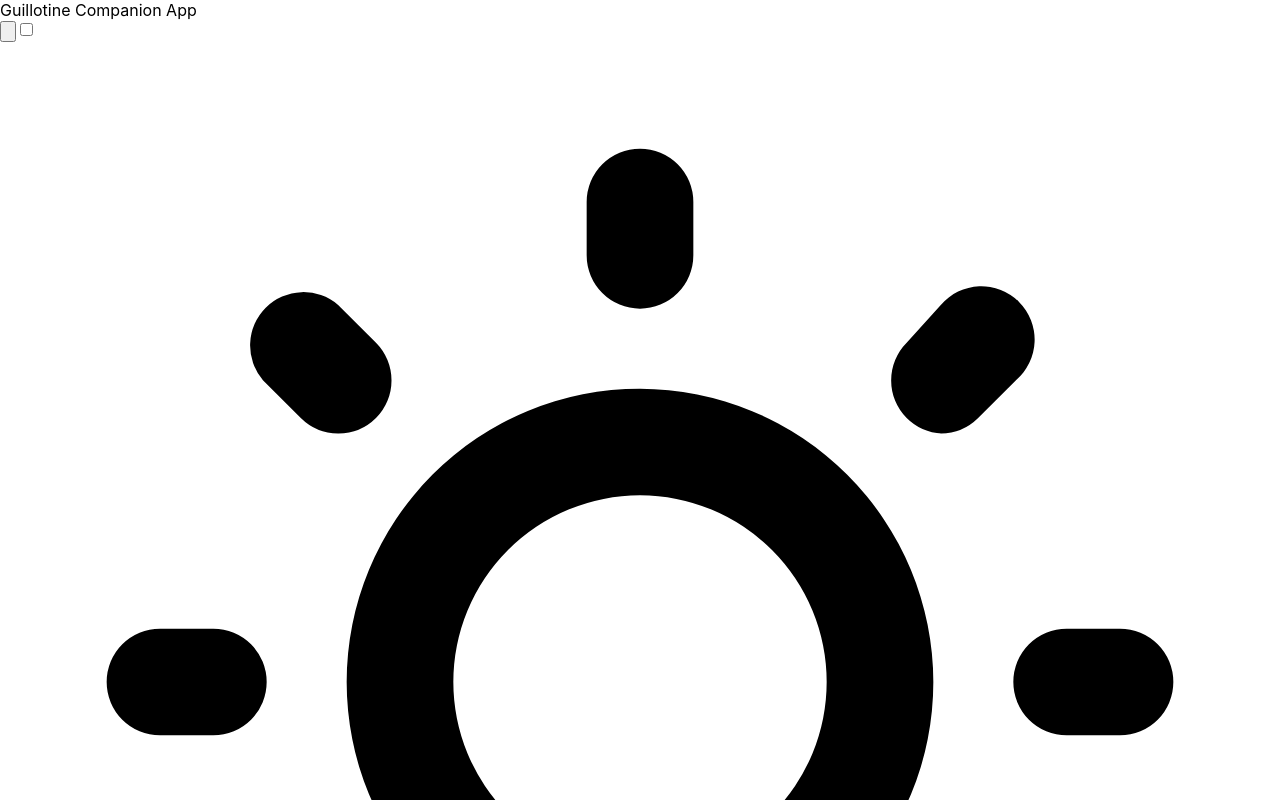
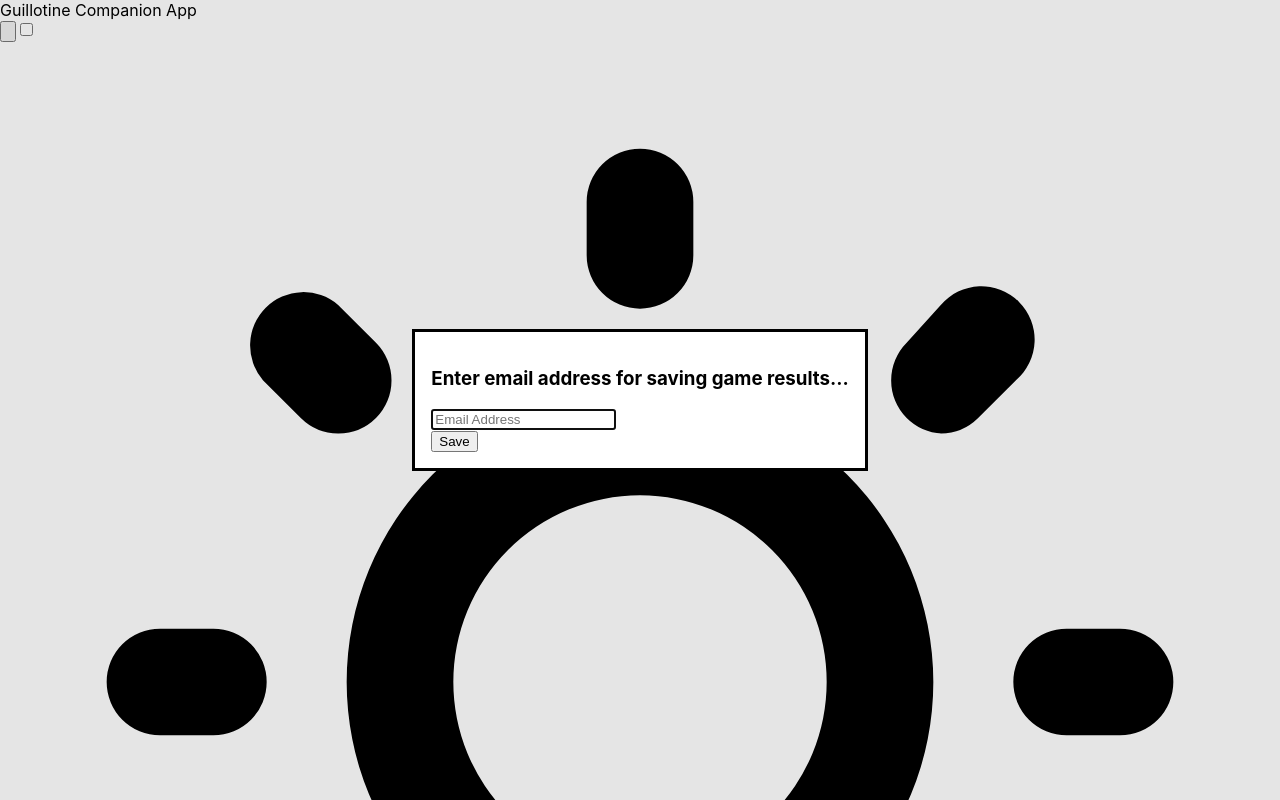
Before and after one commit to tsteelematc/tca-guillotine, a React (Create React App) app: page / in a window 1280 px wide. Shown: the top 800 px of the page. Built offline with nearby package versions, Linux system fonts and the light colour scheme; no server answers; what human-readable would draw is missing.

Commit message:
Messy demo...
But limped to it working... And working Melisa too : - )

```diff
--- a/src/App.tsx
+++ b/src/App.tsx
@@ -21,6 +21,7 @@ import {
   , getAverageGameDurationsByPlayerCount
 } from './GameResults';
 import { loadGamesFromCloud, saveGameToCloud } from './tca-cloud-api';
+import localforage from 'localforage';
 
 const App = () => {
 
@@ -34,17 +35,33 @@ const App = () => {
 
   const [darkMode, setDarkMode] = useState(false);
 
+  const [dialogEmail, setDialogEmail] = useState("");
+
+  const [cloudApiEmail, setCloudApiEmail] = useState("");
+
   useEffect(
     () => {
       const init = async () => {
 
         if (!ignore) {
-          const cloudGameResults = await loadGamesFromCloud(
-            "tsteele@madisoncollege.edu"
-            , "tca-guillotine-24s"
-          );
 
-          setGameResults(cloudGameResults);
+          const savedEmail = await localforage.getItem<string>("email") ?? "";
+
+          if (savedEmail.length > 0) {
+
+            setCloudApiEmail(savedEmail);
+            setDialogEmail(savedEmail);
+
+            const cloudGameResults = await loadGamesFromCloud(
+              savedEmail
+              , "tca-guillotine-24s"
+            );
+
+            setGameResults(cloudGameResults);
+          }
+          else {
+            dialogRef.current?.showModal()
+          }
         }
       };
 
@@ -55,14 +72,14 @@ const App = () => {
         ignore = true;
       };
     }
-    , []
+    , [cloudApiEmail]
   );
 
   const addNewGameResult = async (result: GameResult) => {
 
     // Save the game result to the cloud.
     await saveGameToCloud(
-      "tsteele@madisoncollege.edu" // hard coded for now
+      cloudApiEmail
       , "tca-guillotine-24s"
       , result.end
       , result
@@ -176,8 +193,15 @@ const App = () => {
           <h3
             className="font-bold text-lg"
           >
-              Enter email address for saving game results...
+            Enter email address for saving game results...
           </h3>
+          <input
+            type="text"
+            placeholder="Email Address"
+            className="input input-bordered w-full mt-3"
+            value={dialogEmail}
+            onChange={(e) => setDialogEmail(e.target.value)}
+          />
           <div
             className="modal-action"
           >
@@ -185,8 +209,12 @@ const App = () => {
               {/* if there is a button in form, it will close the modal */}
               <button
                 className="btn btn-primary"
+                onClick={async () => {
+                  await localforage.setItem<string>("email", dialogEmail);
+                  setCloudApiEmail(dialogEmail);
+                }}
               >
-                Done
+                Save
               </button>
             </form>
           </div>
```
